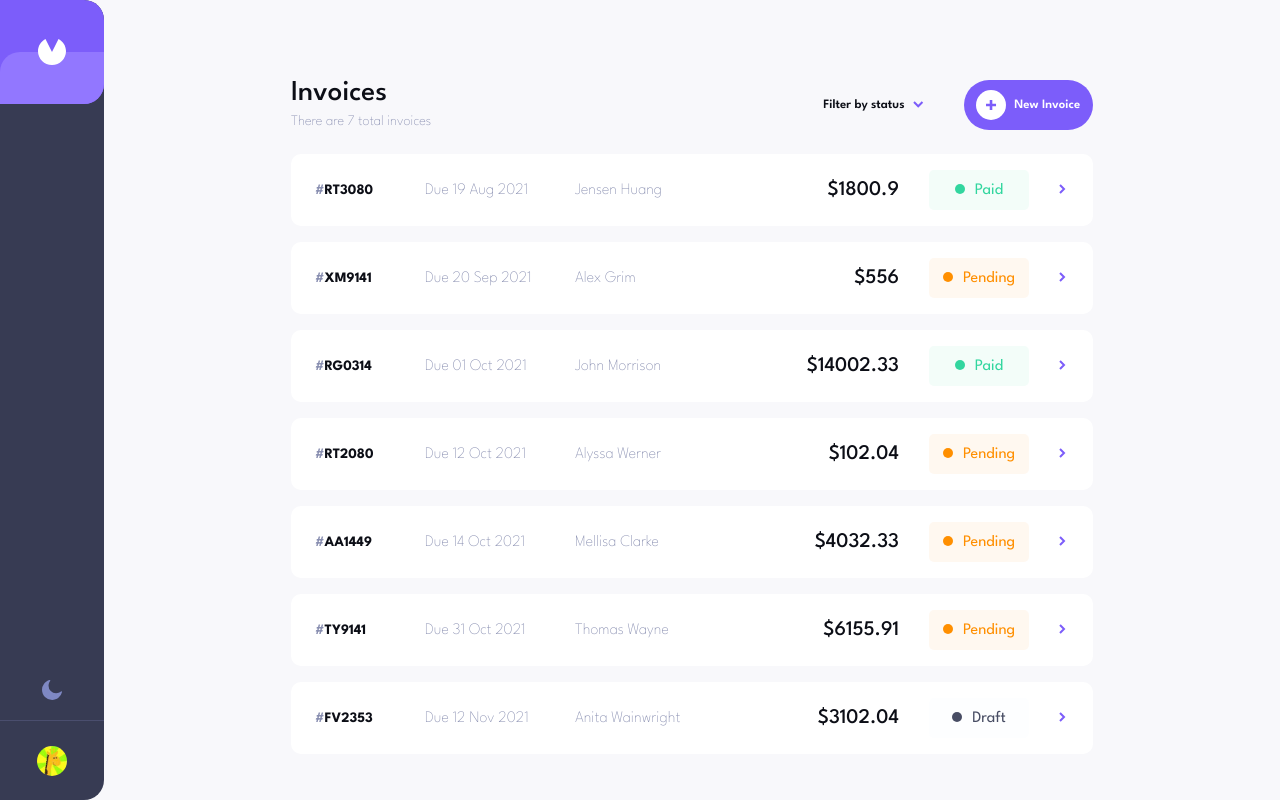
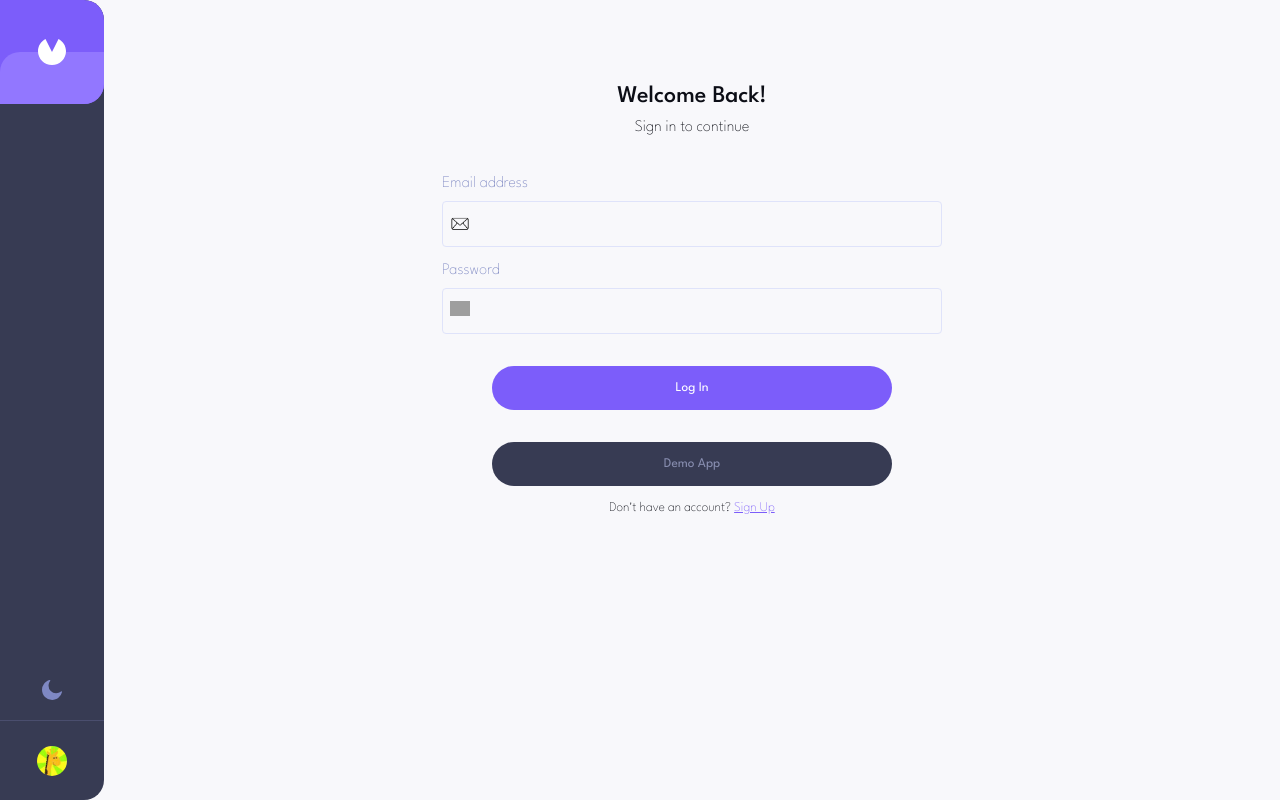
Before and after one commit to sharonBenish/Invoice-app, a Vue app: page /#/ in a window 1280 px wide. Built offline with nearby package versions, Linux system fonts and the light colour scheme; grey boxes are pictures that could not be loaded.

Commit message:
set up authentication view

```diff
--- a/src/App.vue
+++ b/src/App.vue
@@ -144,6 +144,7 @@ main{
   animation: fadeOutRight 1.5s
 }
 
+
 @keyframes fadeOutLeft {
   from {
     opacity: 1;
--- a/src/router/index.js
+++ b/src/router/index.js
@@ -1,12 +1,18 @@
 import { createRouter, createWebHashHistory } from 'vue-router'
-import HomeView from '../views/HomeView.vue'
+import MainPage from '../views/MainPage.vue'
 import InvoiceInfo from '../views/InvoiceInfo.vue'
+import AuthPage from '../views/AuthPage.vue'
 
 const routes = [
   {
     path: '/',
-    name: 'home',
-    component: HomeView,
+    name: 'auth',
+    component: AuthPage,
+  },
+  {
+    path: '/invoices',
+    name: 'invoices',
+    component: MainPage,
     meta: { transition: 'fade-right' },
   },
   {
--- /dev/null
+++ b/src/views/AuthPage.vue
@@ -0,0 +1,148 @@
+<template>
+  <div class="container">
+    <div v-if="hasAccount" class="intro">
+        <h2>Welcome Back! </h2>
+        <p>Sign in to continue</p>
+    </div>
+    <div v-else class="intro">
+        <h2>Create Account</h2>
+        <p>Create a new account</p>
+    </div>
+    <form>
+        <div class="email">
+            <label>Email address</label>
+            <input type="text">
+        </div>
+        <div class="password">
+            <label>Password</label>
+            <input type="password">
+        </div>
+        <div v-show="!hasAccount" class="password">
+            <label>Confirm Password</label>
+            <input type="password">
+        </div>
+        <button type="submit" class="auth" v-if="hasAccount">Log In</button>
+        <button type="submit" class="auth" v-else>Sign Up</button>
+        <button type="submit" class="demo" @click="goToDemo">Demo App</button>
+        <p v-if="hasAccount">Don't have an account? <a @click="hasAccount = false">Sign Up</a></p>
+        <p v-else>ALready have an account? <a @click="hasAccount = true">Login</a></p>
+    </form>
+  </div>
+</template>
+
+<script setup>
+import { ref } from "@vue/reactivity";
+import { useRouter } from "vue-router";
+
+const router = useRouter()
+const hasAccount = ref(true);
+const goToDemo = ()=>{
+    router.push({
+        path:'/invoices',
+        replace:true
+    })
+}
+</script>
+
+<style scoped>
+.container{
+    display: flex;
+    flex-direction: column;
+    align-items: center;
+    height:100%;
+}
+.intro{
+    margin-bottom: 2rem;
+    line-height: 2rem;
+    text-align: center;
+
+    color:var(--text-bold);
+}
+.intro>p{
+    font-size: 1rem;
+}
+h2{
+    font-weight:500;
+}
+form{
+    width:100%;
+    max-width:500px;
+    text-align: center;
+}
+
+form > div{
+    margin-bottom: 1rem;
+    text-align: left;
+    position: relative;
+}
+
+form >div::after{
+    content:"";
+    display:block;
+    height:20px;
+    width:20px;
+    position: absolute;
+    bottom: 0.8rem;
+    left:0.5rem;
+    background-size: contain;
+    background-repeat: no-repeat;
+}
+.email::after{
+    background-image: url("../assets/email.png");
+}
+.password::after{
+    background-image: url("../assets/lock.png");
+}
+label{
+    display: block;
+    color: var(--form-text);
+    margin-bottom: 10px;
+}
+input{
+    width:100%;
+    outline: none;
+    color:var(--text-bold);
+    background:var(--form-field);
+    border: 1px solid var(--form-field-border);
+    border-radius: 4px;
+    padding: 1rem 2.3rem;
+}
+input:focus{
+    border-color: #7c5dfa;
+}
+button{
+    width:80%;
+    min-width:100px;
+    padding: 1rem 1.8rem;
+    outline:0;
+    border:0;
+    border-radius: 2rem;
+    cursor:pointer;
+    color:#fff;
+    margin: 1rem 0;
+}
+button:active{
+    transform: scale(0.95);
+}
+.auth{
+    background: var(--purple);
+}
+.auth:hover{
+    background: #9278FF;
+}
+p{
+    font-size: smaller;
+    color:var(--text-bold)
+}
+a{
+    color:var(--purple);
+    text-decoration: underline;
+    cursor:pointer
+}
+.demo{
+    background: var(--header-bg);
+    color: var(--draft-color);
+}
+@media (min-width:1025px) {
+}
+</style>
```
Also changed, not shown: src/views/MainPage.vue (renamed from src/views/HomeView.vue).
